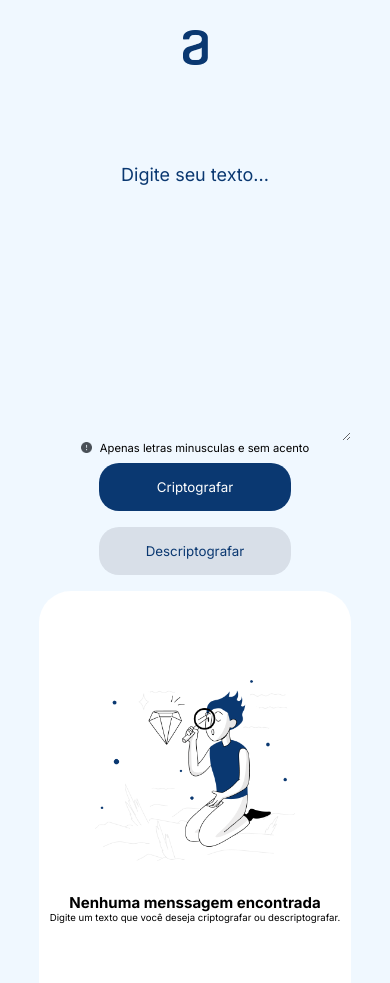
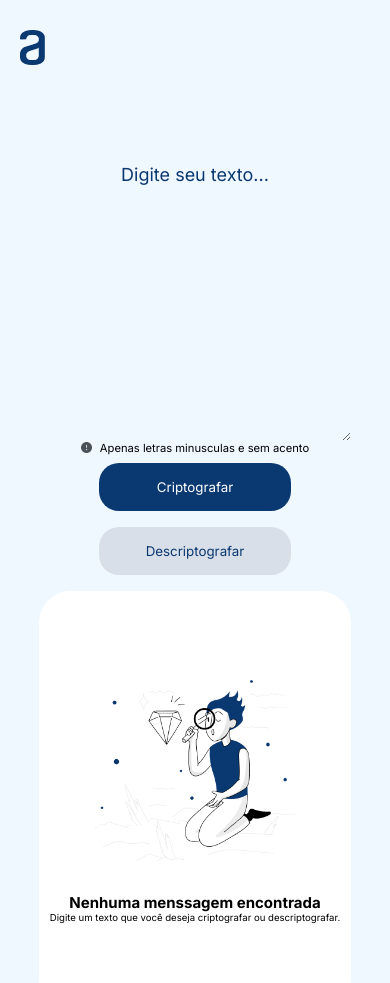
Before and after one commit to DiegoEstefano/Criptografador, a plain HTML site: page index.html in a window 390 px wide. Shown: the top 983 px of the page. Drawn offline with Linux system fonts and the light colour scheme.

Commit message:
Update dispositivosMoveis.css

```diff
--- a/styles/dispositivosMoveis.css
+++ b/styles/dispositivosMoveis.css
@@ -11,9 +11,10 @@
 
     }
     .logo {
-        margin: 0 auto;
         height: 10vh;
-       text-align: left;
+          text-align: left;
+        width: 90vw;
+
     }
     .container-input {
         margin: 0 auto;
```
